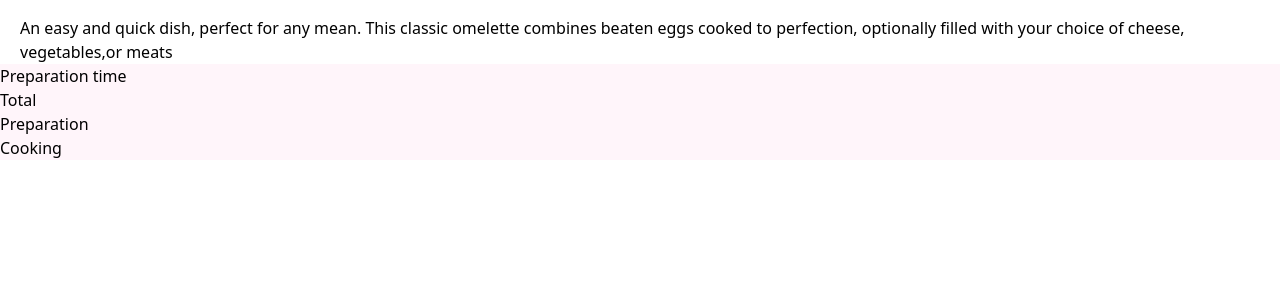
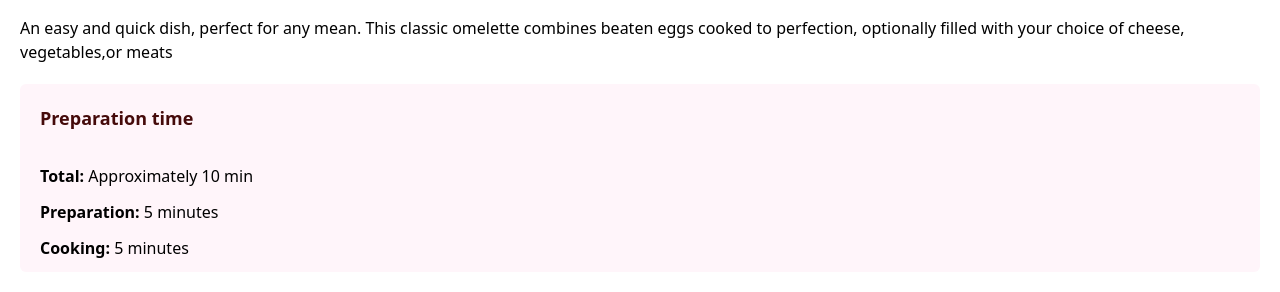
Before and after one commit to Miron-Silviu/main-recipe, a website: page docs/index.html in a window 1280 px wide. Shown: the part 645-937 px from the top of the page. Before the commit the page ends 805 px from the top, so only its background shows below. Drawn offline with Linux system fonts and the light colour scheme.

Commit message:
Build : Style time-preparation .

```diff
--- a/docs/index.html
+++ b/docs/index.html
@@ -34,12 +34,14 @@
         combines beaten eggs cooked to perfection, optionally filled with your
         choice of cheese, vegetables,or meats
       </p>
-      <div class="time-preparation bg-roseWhite">
-        <h1>Preparation time</h1>
-        <ul>
-          <li>Total</li>
-          <li>Preparation</li>
-          <li>Cooking</li>
+      <div class="time-preparation bg-roseWhite m-5 rounded-md">
+        <h3 class="prepartation-title text-red-950 text-lg p-5 font-semibold">
+          Preparation time
+        </h3>
+        <ul class="px-5 pb-3">
+          <li class="py-3"><strong>Total:</strong> Approximately 10 min</li>
+          <li class="pb-3"><strong>Preparation:</strong> 5 minutes</li>
+          <li><strong>Cooking:</strong> 5 minutes</li>
         </ul>
       </div>
     </div>
```
Also changed, not shown: docs/style.css.
